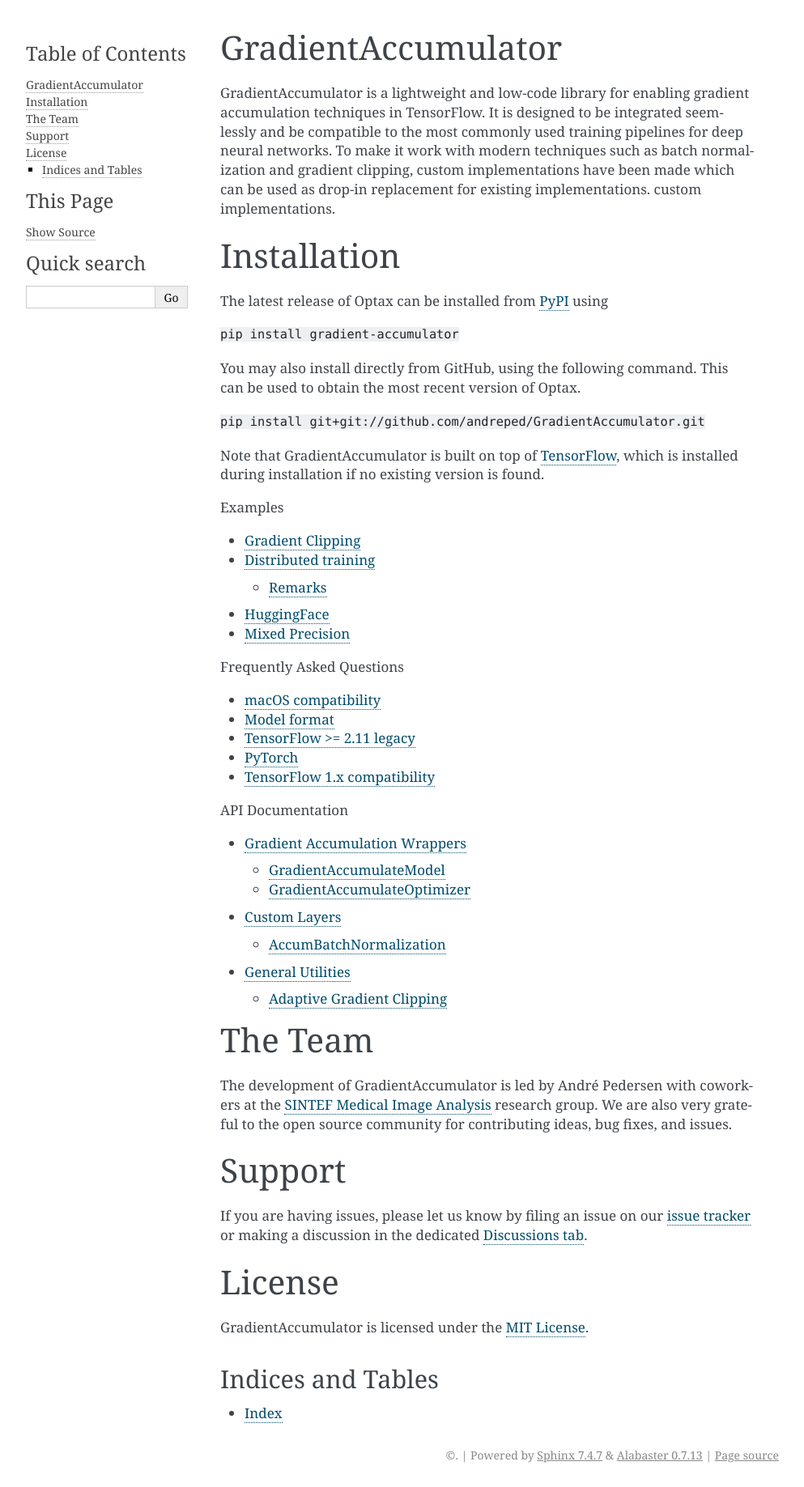
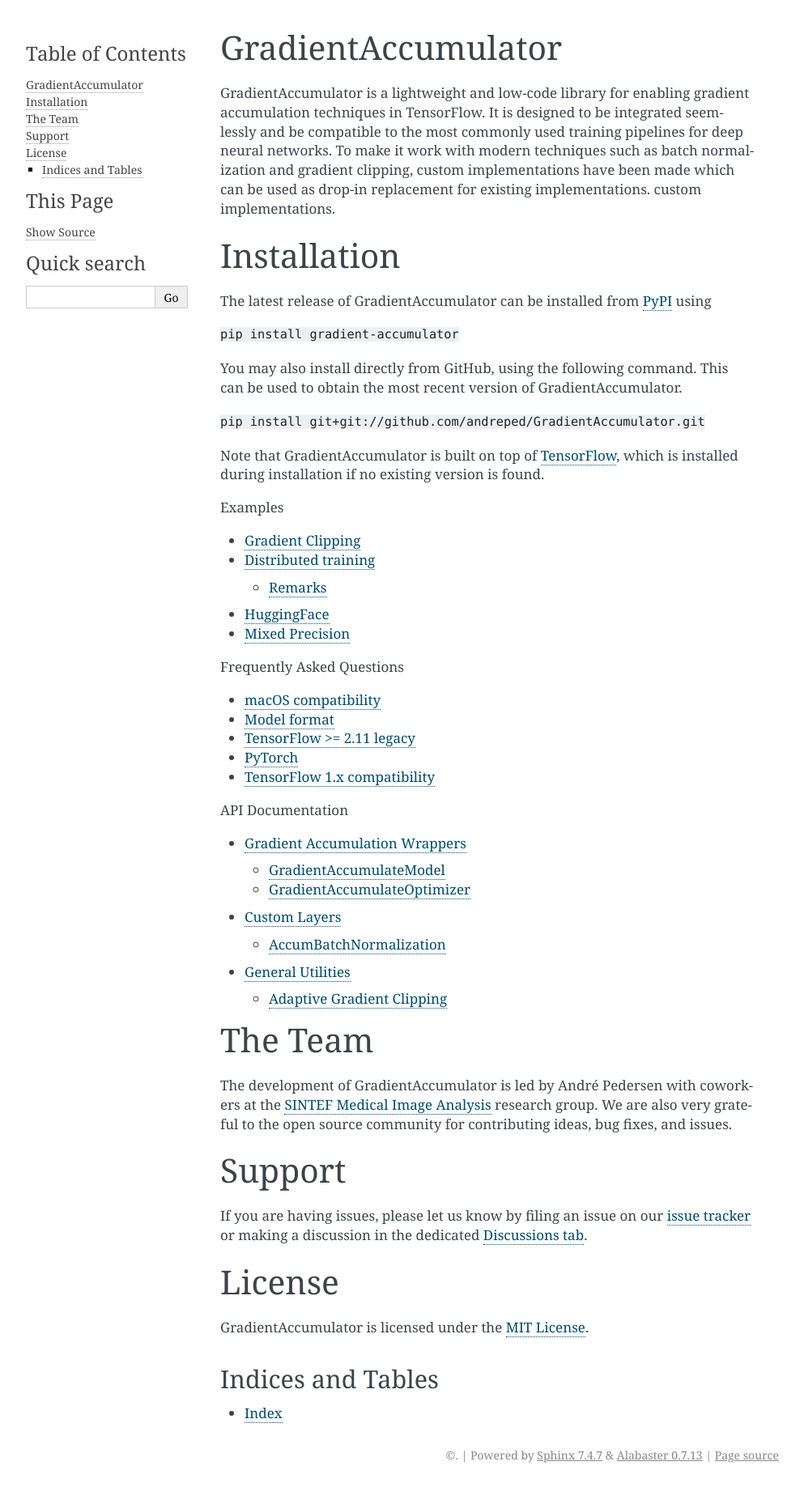
Before and after one commit to andreped/GradientAccumulator, a Sphinx documentation site: the page built from docs/index.rst, in a window 1280 px wide. Shown: the whole page at 81% size, without its empty margins (148-1141 px from the left). Built offline with Sphinx 7.4.7, drawn with Linux system fonts in a browser that asks for light colours.

Commit message:
Docs: Fixed typo in index [no ci]

```diff
--- a/docs/index.rst
+++ b/docs/index.rst
@@ -13,13 +13,13 @@
 Installation
 ------------
 
-The latest release of Optax can be installed from
+The latest release of GradientAccumulator can be installed from
 `PyPI <https://pypi.org/project/gradient-accumulator/>`_ using
 
 ``pip install gradient-accumulator``
 
 You may also install directly from GitHub, using the following command. This
-can be used to obtain the most recent version of Optax.
+can be used to obtain the most recent version of GradientAccumulator.
 
 ``pip install git+git://github.com/andreped/GradientAccumulator.git``
 
```
